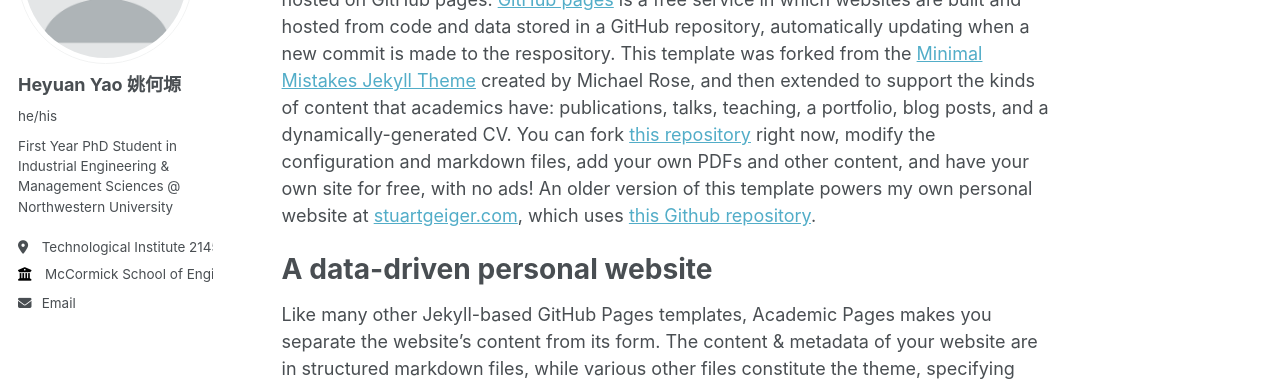
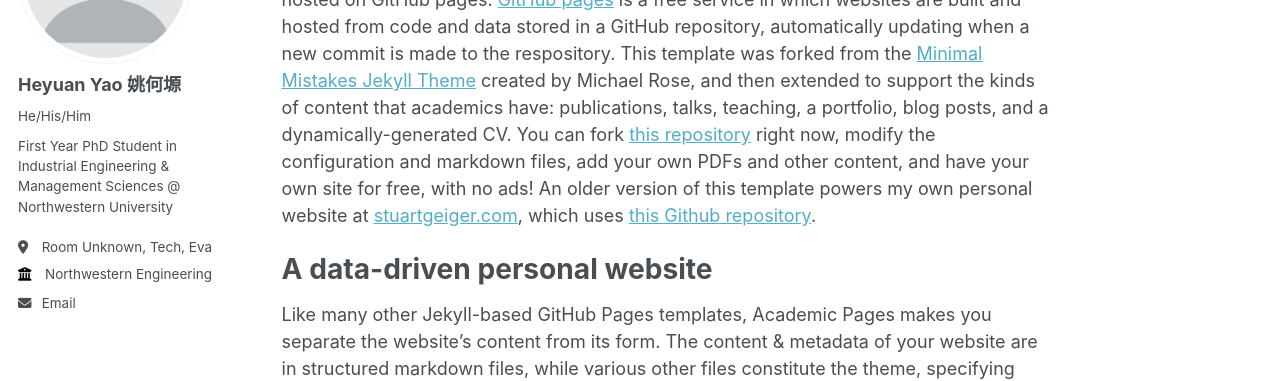
Before and after one commit to Heyuan-Yao/Heyuan-Yao.github.io, a Jekyll site: the page built from _pages/about.md, in a window 1280 px wide. Shown: the part 217-598 px from the top of the page. Built offline with Jekyll 4.4.1, drawn with Linux system fonts in a browser that asks for light colours.

Commit message:
_config.yml

```diff
--- a/_config.yml
+++ b/_config.yml
@@ -23,12 +23,12 @@ author:
   # Biographic information
   avatar           : "profile.png"
   name             : "Heyuan Yao 姚何塬"
-  pronouns         : "he/his"
+  pronouns         : "He/His/Him"
   bio              : "First Year PhD Student in Industrial Engineering & Management Sciences @ Northwestern University"
-  location         : "Technological Institute 2145 Sheridan Road, Room Unknown, Evanston, IL 60208"
-  employer         : "McCormick School of Engineering"
+  location         : "Room Unknown, Tech, Evanston"
+  employer         : "Northwestern Engineering"
   uri              : # URL
-  email            : "heyuanyao AT u DOT northwestern DOT edu"
+  email            : "heyuanyao@u.northwestern.edu"
 
   # Academic websites
   arxiv            : # URL - Update with the correct link to your profile
```
